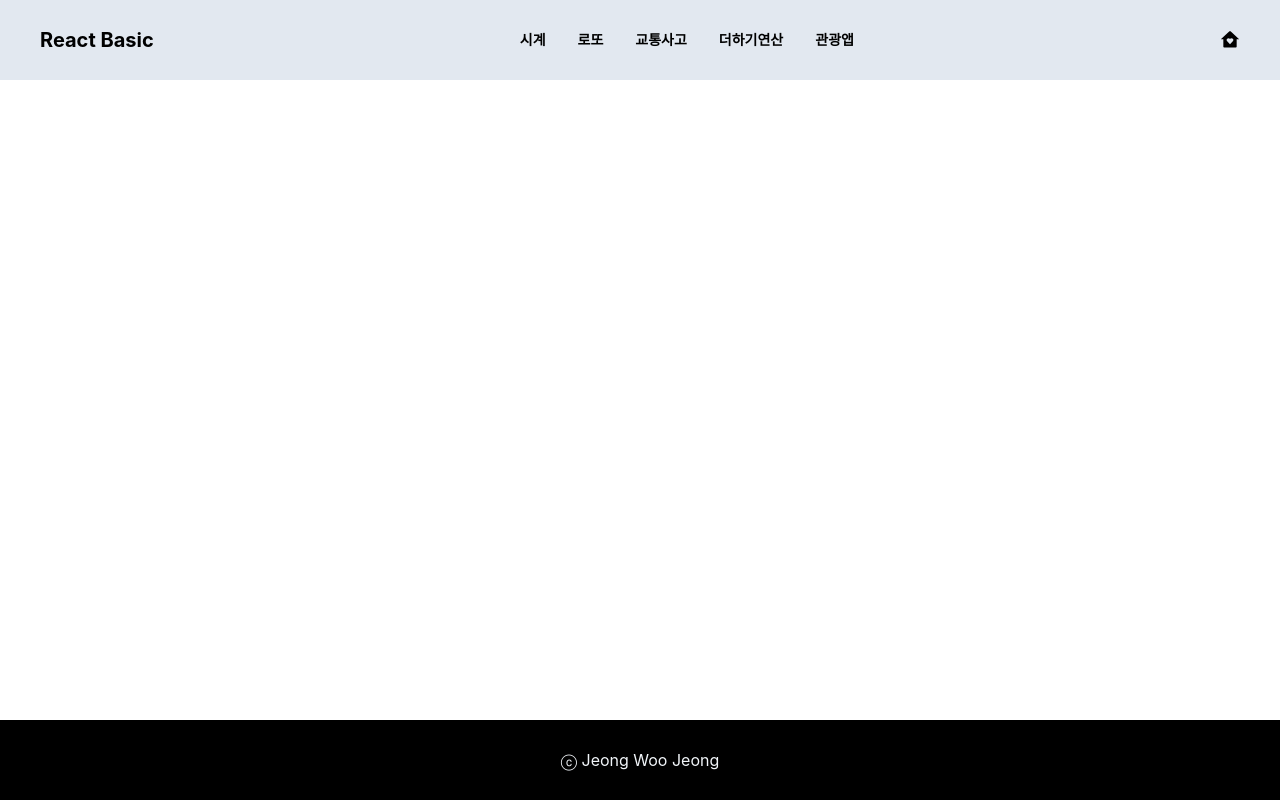
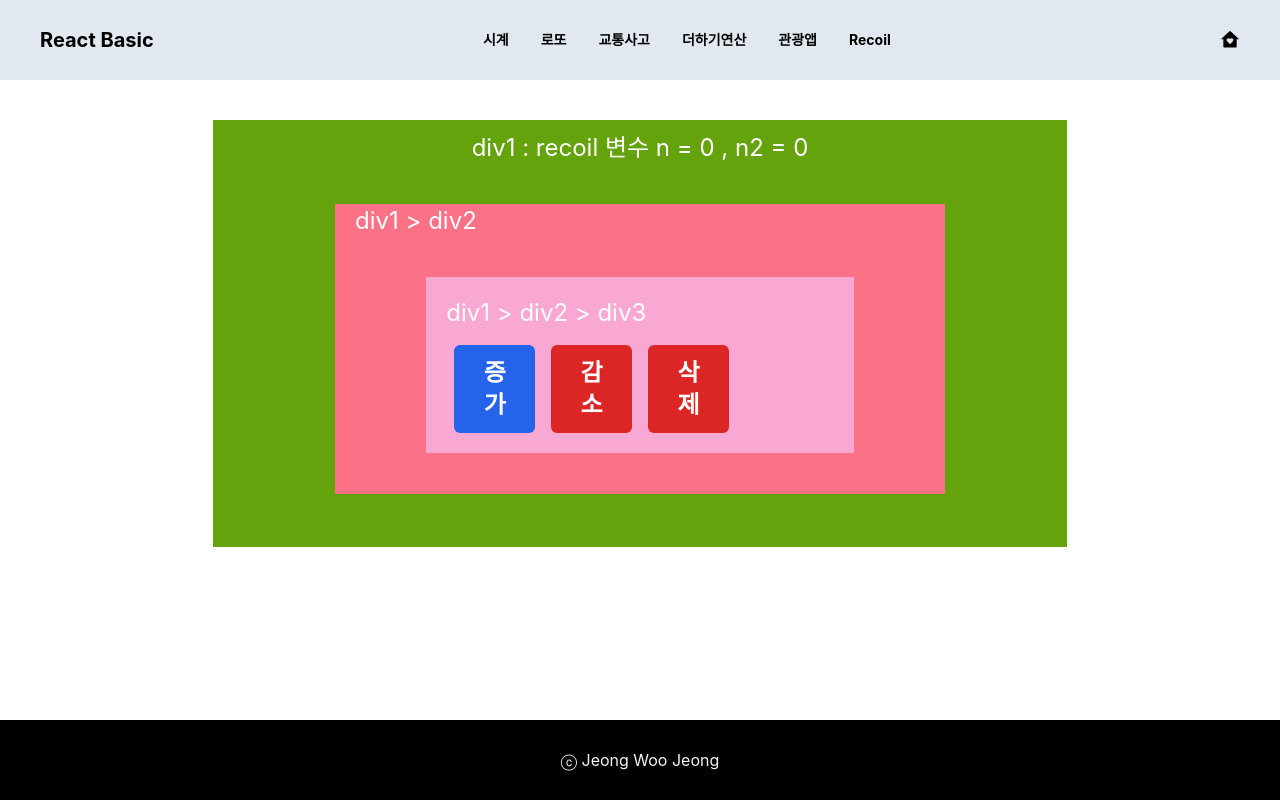
Before and after one commit to woooojeong/study_react, a React (Create React App) app: page /recoil in a window 1280 px wide. Built offline with nearby package versions, Linux system fonts and the light colour scheme; the HTML template or start-up script is replaced by a standard one.

Commit message:
Recoil을 이용한 상태관리

```diff
--- a/package.json
+++ b/package.json
@@ -7,11 +7,12 @@
     "@testing-library/jest-dom": "^6.6.3",
     "@testing-library/react": "^16.3.0",
     "@testing-library/user-event": "^13.5.0",
-    "react": "^19.1.0",
-    "react-dom": "^19.1.0",
+    "react": "^18.2.0",
+    "react-dom": "^18.2.0",
     "react-icons": "^5.5.0",
     "react-router-dom": "^7.6.0",
     "react-scripts": "5.0.1",
+    "recoil": "^0.7.7",
     "web-vitals": "^2.1.4"
   },
   "scripts": {
--- /dev/null
+++ b/src/10/AtomN.js
@@ -0,0 +1,17 @@
+// Recoil에서 상태를 생성하고 관리하기 위한 atom과 selector를 import
+import { atom, selector } from "recoil";
+
+// atom: 상태(state)의 기본 단위. 컴포넌트 간 공유 가능한 전역 상태를 정의할 수 있음
+export const AtomN = atom({
+    key : "AtomN",     // 이 atom을 고유하게 식별하기 위한 key (중복 X)
+    default : 0        // 초기값. 숫자형 상태로 0부터 시작
+});
+
+// selector: 파생된 상태(derived state)를 생성
+// AtomN의 값을 기반으로 계산된 값을 제공 (여기서는 AtomN * 2)
+export const AtomN2 = selector({
+    key : "AtomN2",    // 이 selector의 고유 key
+    get : ({get}) => { // get 함수는 다른 atom이나 selector의 값을 가져오는 함수
+        return get(AtomN) * 2; // AtomN의 값을 가져와서 2배로 만든 결과를 반환
+    }
+});
--- /dev/null
+++ b/src/10/RecoilMain.js
@@ -0,0 +1,10 @@
+import { RecoilRoot } from "recoil";
+import RecoilMyDiv1 from "./RecoilMyDiv1";
+
+export default function RecoilMain() {
+  return (
+    <RecoilRoot>
+        <RecoilMyDiv1 />
+    </RecoilRoot>
+  )
+}
--- /dev/null
+++ b/src/10/RecoilMyDiv1.js
@@ -0,0 +1,34 @@
+import RecoilMyDiv2 from "./RecoilMyDiv2"
+import {AtomN, AtomN2} from "./AtomN";
+import { useRecoilValue,useRecoilState } from "recoil";
+import { useEffect } from "react";
+
+export default function RecoilMyDiv1() {
+    const d1 = 'div1' ;
+    const d2 = 'div2' ;
+    const d3 = 'div3' ;
+
+
+
+    // const n = useRecoilValue(AtomN);
+    const [n, setN] = useRecoilState(AtomN);
+    const n2 = useRecoilValue(AtomN2);
+
+    useEffect(() => {
+        if ( localStorage.getItem('n')){
+            setN(parseInt(localStorage.getItem('n')));
+        }
+    },[]);
+
+  return (
+    <div className="flex flex-col p-5 mt-10
+                    justify-center items-center
+                    w-2/3 h-2/3 text-2xl
+                    bg-lime-600 text-white">
+        <div className="w-full h-10 flex justify-center items-center">
+            {d1} : recoil 변수 n = {n} , n2 = {n2}
+        </div>
+        <RecoilMyDiv2 dn1={d1} dn2={d2} dn3={d3} />
+    </div>
+  )
+}
--- /dev/null
+++ b/src/10/RecoilMyDiv2.js
@@ -0,0 +1,15 @@
+import RecoilMyDiv3 from "./RecoilMyDiv3"
+
+export default function RecoilMyDiv2({dn1, dn2, dn3}) {
+  return (
+    <div className="flex flex-col p-5 m-10
+                    w-3/4 h-3/4 justify-center items-center
+                    bg-rose-400 text-white">
+        <div className="w-full flex justify-start">
+            {`${dn1} > ${dn2}`}
+        </div>
+
+        <RecoilMyDiv3 d1={dn1} d2={dn2} d3={dn3}/>
+    </div>
+  )
+}
--- /dev/null
+++ b/src/10/RecoilMyDiv3.js
@@ -0,0 +1,48 @@
+import TailButton from "../UI/TailButton";
+import { AtomN } from "./AtomN";
+import { useRecoilState } from "recoil";
+
+export default function RecoilMyDiv3({d1, d2, d3}) {
+    const [n,setN] = useRecoilState(AtomN);
+
+    const handleUp = () => {
+        setN(n + 1);
+        localStorage.setItem("n", n);
+    }
+
+    const handleDown = () => {
+        setN(n - 1);
+        localStorage.setItem("n", n);
+    }
+
+    // const handleSave = () => {
+    //     localStorage.setItem("n", n);
+    // }
+
+    const handleRemove = () => {
+        localStorage.removeItem("n", n);
+        setN(0);
+    }
+
+    return (
+      <div className="flex flex-col p-5 m-10
+                      w-3/4 h-3/4
+                      bg-pink-300 text-white">
+        {`${d1} > ${d2} > ${d3}`}
+        <div className="grid grid-cols-4 mt-4">
+            <TailButton caption= "증가"
+                        bcolor= "blue"
+                        handleClick={handleUp}/>
+            <TailButton caption= "감소"
+                        bcolor= "red"
+                        handleClick={handleDown}/>
+            {/* <TailButton caption= "저장"
+                        bcolor= "red"
+                        handleClick={handleSave}/> */}
+            <TailButton caption= "삭제"
+                        bcolor= "red"
+                        handleClick={handleRemove}/>
+        </div>
+      </div>
+    )
+  }
--- a/src/App.js
+++ b/src/App.js
@@ -11,6 +11,8 @@ import Traffic from './06/Traffic';
 import MyRefAdd from './07/MyRefAdd';
 import Gallery from './08/Gallery';
 // import RouteMain from './09/RouteMain';
+import RecoilMain from './10/RecoilMain';
+
 import { BrowserRouter, Routes, Route } from 'react-router-dom';
 import { Link } from 'react-router-dom';
 import { RiHomeHeartFill } from "react-icons/ri";
@@ -42,6 +44,10 @@ function App() {
                           hover:bg-white hover:text-blue-600">
               <Link to='/gallery'>관광앱</Link>
             </li>
+            <li className="mx-2 p-2 rounded-r-md
+                          hover:bg-white hover:text-blue-600">
+              <Link to='/recoil'>Recoil</Link>
+            </li>
           </ul>
           <p><Link to='/'><RiHomeHeartFill/></Link></p>
         </header>
@@ -53,6 +59,7 @@ function App() {
              <Route path='/traffic' element={<Traffic />}/>
              <Route path='/add' element={<MyRefAdd />}/>
              <Route path='/gallery' element={<Gallery />}/>
+             <Route path='/recoil' element={<RecoilMain />}/>
             <Route />
           </Routes>
           {/* <MyClock /> */}
--- a/src/UI/TailButton.js
+++ b/src/UI/TailButton.js
@@ -2,12 +2,14 @@
 export default function TailButton({caption, bcolor,handleClick}) {
     const colorB = {
         'blue' : 'bg-blue-600',
+        'red' : 'bg-red-600',
         'orange' :'bg-orange-600',
         'lime' : 'bg-lime-600',
         'rose' : 'bg-rose-400'
     }
     const colorBHover = {
         'blue' : 'hover:bg-blue-800',
+        'red' : 'hover:bg-red-800',
         'orange' :'hover:bg-orange-800',
         'lime' : 'hover:bg-lime-800',
         'rose' : 'hover:bg-rose-500'
```
Also changed, not shown: 1 other file (tests, documents, lock files or other folders).
